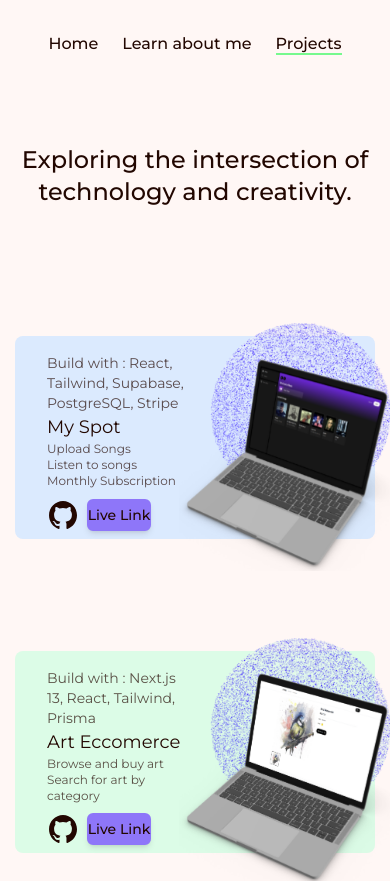
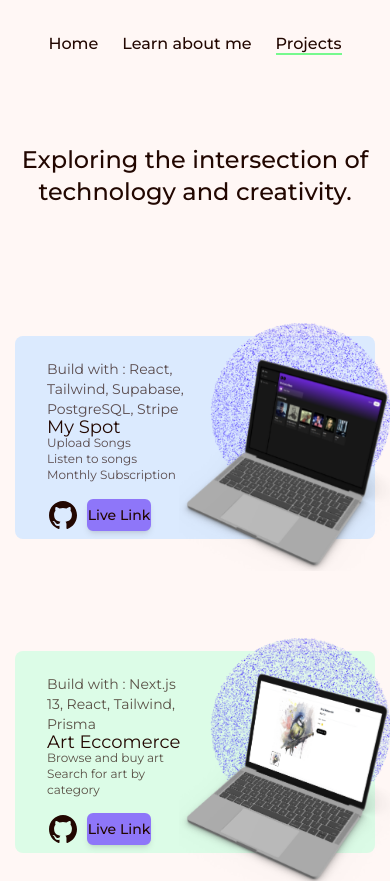
Before and after one commit to Captain-Leftovers/beeOnDWeb-portfolio, a Next.js app: page /projects in a window 390 px wide. Shown: the top 881 px of the page. Built offline with nearby package versions, Linux system fonts and the light colour scheme.

Commit message:
added leignheight to card

```diff
--- a/src/app/projects/components/BigProjCard.tsx
+++ b/src/app/projects/components/BigProjCard.tsx
@@ -39,7 +39,7 @@ export default function BigProjCard({
 						<h2 className="text-sm sm:text-2xl text-text/70 dark:text-text-dark/80">
 							{buildWith}
 						</h2>
-						<h1 className="text-lg sm:text-4xl">{name}</h1>
+						<h1 className="text-lg sm:text-4xl leading-4" >{name}</h1>
 						<section className="text-text/70 dark:text-text-dark/80 text-xs sm:text-base">
 							<ul>
 								{description.map((desc) => (
--- a/src/app/projects/page.tsx
+++ b/src/app/projects/page.tsx
@@ -49,7 +49,6 @@ export default function Projects() {
 				name="Admin Dashboard"
 				description={[
 					'Control multiple stores through this single CMS',
-
 				]}
 				imageSrc={laptopAdminDash}
 				githubLink="https://github.com/Captain-Leftovers/ecommerce-admin-dashboard"
```
